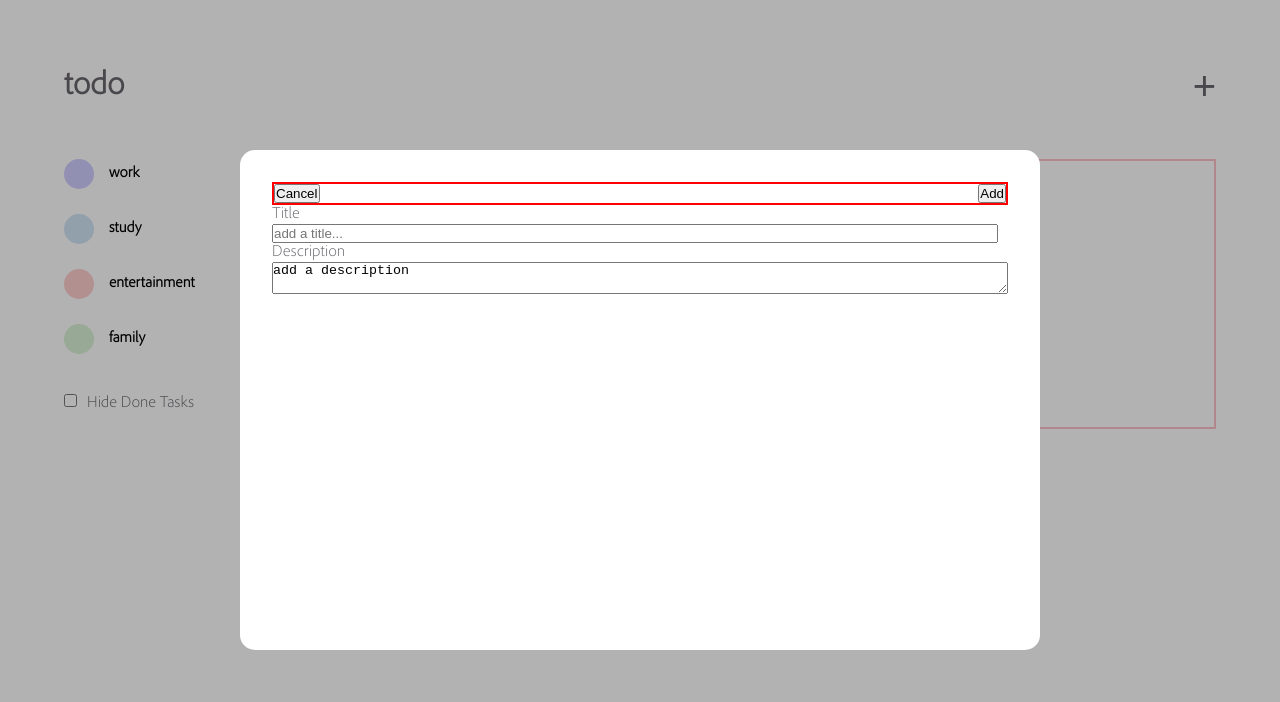
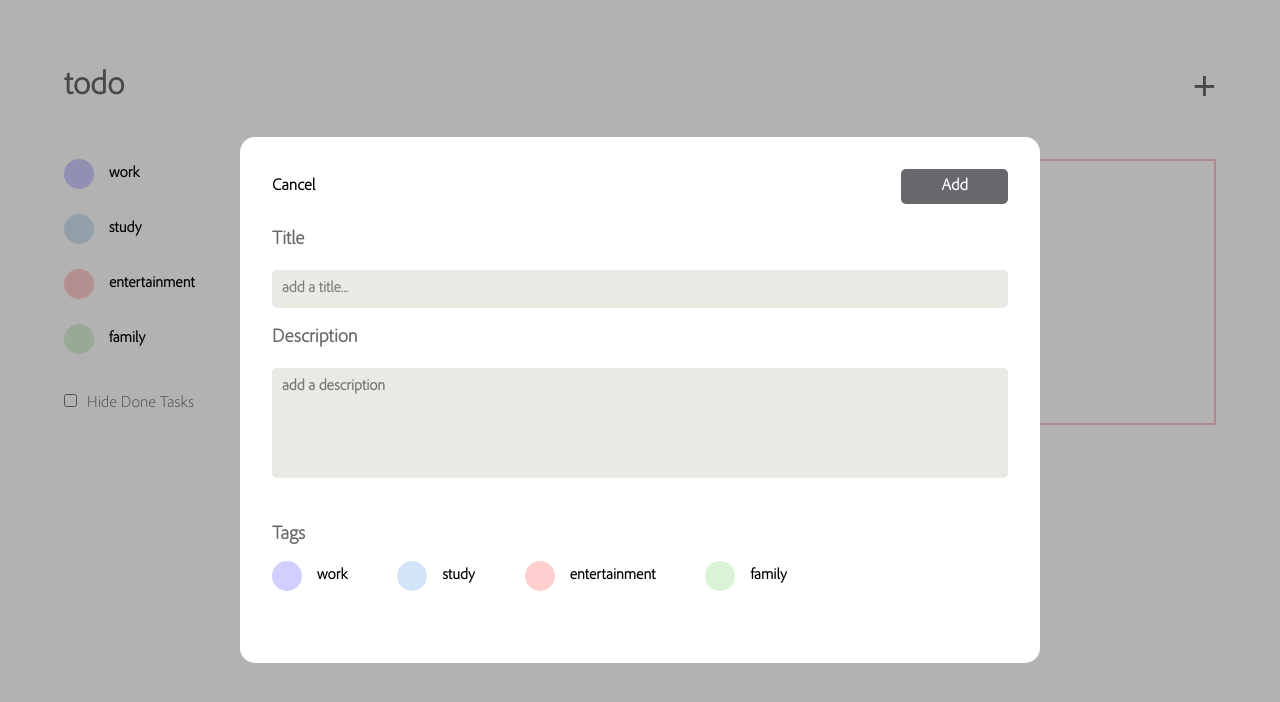
Before and after one commit to ludaalt/todoapp, a React (Create React App) app: page / in a window 1280 px wide. Both pictures are taken after a click on the button "Add New Todo". Shown: the top 702 px of the page. Built offline with nearby package versions, Linux system fonts and the light colour scheme; a web font is replaced by a local one.

Commit message:
styling of modal window

```diff
--- a/src/App.js
+++ b/src/App.js
@@ -23,13 +23,6 @@ function App() {
       completed: false},
   ]);
 
-  // const addTodoItem = (todo) => {
-  //   setTodos([...todos, {id: Date.now(), name: todo, completed: false}])
-  // }
-
-  // const deleteTodo = (id) => {
-  //   setTodos(todos.filter(item => item.id !== id))
-  // }
 
   const toggleDone = (id) => {
     setTodos(
@@ -48,6 +41,20 @@ function App() {
     setAddingTodo(value)
   }
 
+  const addNewTodo = (taskTitle, taskDescription) => {
+    setTodos(
+      todos.concat([
+        {
+          id: Date.now(),
+          title: taskTitle,
+          description: taskDescription,
+          categories: [],
+          completed: false
+        }
+      ])
+    )
+  }
+
   return (
     <Context.Provider value={{addTodo}}>
       <div className="app">
@@ -56,11 +63,10 @@ function App() {
           <Aside />
           <TodoList todos={todos} onToggle={toggleDone} />
 
-          {isAddingTodo && <AddTodoModal />}
+          {isAddingTodo && <AddTodoModal active={isAddingTodo} setActive={setAddingTodo} onCreateTask={addNewTodo} />}
         </div>
 
-        {/* <AddTodo addTodoItem={addTodoItem} /> */}
-        {/* <TodoList todos={todos} /> */}
+
       </div>
     </Context.Provider>
   );
--- a/src/components/AddTodoModal/AddTodoModal.js
+++ b/src/components/AddTodoModal/AddTodoModal.js
@@ -1,20 +1,58 @@
-// import {useState} from 'react'
-import s from './AddTodoModal.module.css'
+import {useState} from 'react'
+import s from './AddTodoModal.module.css';
 
-const AddTodoModal = () => {
+// import CategoryItem from '../CategoryItem/CategoryItem';
+import CategoryList from '../CategoryList/CategoryList'
+
+const AddTodoModal = ({active, setActive, onCreateTask}) => {
+
+    const [taskTitle, setTaskTitle] = useState('')
+    const [taskDescription, setTaskDescription] = useState('')
+
+    const submitHandler = (e) => {
+        e.preventDefault();
+
+        if(taskTitle.trim()) {
+            onCreateTask(taskTitle, taskDescription)
+            setTaskTitle('')
+            setActive(false)
+        }
+    }
+
     return (
-        <div className={s.modalWrap}>
-            <div className={s.modalBody}>
-                <form className={s.modalForm}>
+        <div className={s.modalWrap} onClick={() => setActive(false)}>
+            <div className={s.modalBody} onClick={e => e.stopPropagation()}>
+                <form className={s.modalForm} onSubmit={submitHandler}>
                     <label htmlFor="todoTitle">Title</label>
-                    <input id="todoTitle" type="text" placeholder="add a title..." />
+                    <input
+                        id="todoTitle"
+                        type="text"
+                        placeholder="add a title..."
+                        value={taskTitle}
+                        onChange={e => setTaskTitle(e.target.value) }
+                    />
+
+
                     <label htmlFor="todoDescription">Description</label>
-                    <textarea id="todoDescription">add a description</textarea>
+                    <textarea
+                        id="todoDescription"
+                        rows="5"
+                        placeholder="add a description"
+                        value={taskDescription}
+                        onChange={e => setTaskDescription(e.target.value)}
+                    ></textarea>
+
                     <div className={s.modalControl}>
-                        <button>Cancel</button>
-                        <button>Add</button>
+                        <button type="button" className={s.modalButtonCancel} onClick={() => setActive(false)}>Cancel</button>
+                        <button type="submit" className={s.modalButtonAdd}>Add</button>
                     </div>
                 </form>
+
+                <div>
+                    <h3>Tags</h3>
+                    <CategoryList titleItem={true} />
+                </div>
+
             </div>
         </div>
     )
--- a/src/components/AddTodoModal/AddTodoModal.module.css
+++ b/src/components/AddTodoModal/AddTodoModal.module.css
@@ -12,9 +12,12 @@
 }
 
 .modalBody {
+    display: flex;
+    flex-direction: column;
+    justify-content: space-between;
     width: 800px;
 
-    height: 500px;
+    max-height: 80vh;
 
     background-color: #fff;
     border-radius: 15px;
@@ -24,12 +27,85 @@
 .modalForm {
     display: flex;
     flex-direction: column;
+    margin-bottom: 45px;
+
+    /* border: 2px solid green; */
 }
 
 .modalControl {
     order: -1;
-    border: 2px solid red;
+    margin-bottom: 5px;
+
 
     display: flex;
     justify-content: space-between;
 }
+
+.modalWrap ul {
+    display: flex;
+    margin-top: 15px;
+    /* border: 2px solid yellow; */
+}
+
+.modalWrap ul li:not(:last-child) {
+    margin-right: 50px;
+}
+
+.modalControl button {
+    display: inline-block;
+    cursor: pointer;
+    border: none;
+    background: none;
+    font-family: inherit;
+    font-size: 16px;
+    font-weight: bold;
+    border-radius: 5px;
+}
+
+.modalControl .modalButtonCancel {
+    padding: 8px 40px 8px 0;
+}
+
+.modalControl .modalButtonAdd {
+    padding: 8px 40px;
+    background-color: #69666C;
+    color: #fff;
+}
+
+.modalForm label {
+    display: block;
+    font-size: 1.17em;
+    margin-block-start: 1em;
+    margin-block-end: 1em;
+
+    font-weight: bold;
+
+    /* border: 2px solid yellow; */
+}
+
+.modalForm input,
+.modalForm textarea {
+    width: 100%;
+    padding: 10px;
+    background-color: #ebe9e4;
+    border-radius: 5px;
+    border: none;
+
+    font-weight: bold;
+    font-family: 'Adobe';
+    font-size: 15px;
+    color: gray;
+}
+
+
+.modalForm input::placeholder {
+    font-weight: bold;
+    font-family: 'Adobe';
+    font-size: 15px;
+    color: gray;
+}
+
+.modalForm textarea {
+    resize: none;
+    color: gray;
+}
--- a/src/components/Aside/Aside.js
+++ b/src/components/Aside/Aside.js
@@ -1,20 +1,13 @@
 import { useState } from 'react';
 // import cl from 'classnames';
 import s from './Aside.module.css';
-import CategoryItem from '../CategoryItem/CategoryItem';
+import CategoryList from '../CategoryList/CategoryList';
 
 const Aside = () => {
-    const [categories, setCategories] = useState(['work', 'study', 'entertainment', 'family'])
 
     return (
         <aside>
-            <ul className={s.categoryList}>
-                {
-                    categories.map((item, index) => (<li key={index}>
-                        <CategoryItem item={item} titleItem={true}/>
-                    </li>))
-                }
-            </ul>
+            <CategoryList titleItem={true} />
 
             <form>
                 <input type="checkbox" id="checkbox" />
--- a/src/components/Aside/Aside.module.css
+++ b/src/components/Aside/Aside.module.css
@@ -3,61 +3,9 @@ aside {
     margin-right: 80px;
 }
 
-.categoryList {
-    margin-bottom: 40px;
-}
-
- .categoryList li {
-    /* padding: 5px 10px 5px 0;  */
-    cursor: pointer;}
-
-.categoryList li:not(:last-child) {
+aside li:not(:last-child) {
     margin-bottom: 25px;
 }
-
-.categoryList li span {
-    cursor: pointer;
-}
-
-/* .colorButton {
-    display: inline-block;
-    cursor: pointer;
-    border: none;
-    background: none;
-    padding: 10px;
-    text-align: right;
-
-    display: flex;
-    align-items: center;
-
-    font-family: 'Adobe';
-    font-size: 15px;
-    font-weight: bold;
-} */
-
-/* .category {
-    display: inline-block;
-    margin-right: 15px;
-    width: 30px;
-    height: 30px;
-    border-radius: 50%;
-}
-
-.categoryWork {
-    background-color: #D2CEFF;
-}
-
-.categoryStudy {
-    background-color: #D1E5F7;
-}
-
-.categoryEntertainment {
-    background-color: #FFCECE;
-}
-
-.categoryFamily {
-    background-color: #DAF2D6;
-} */
 
 form input {
     margin-right: 10px;
--- a/src/components/CategoryItem/CategoryItem.js
+++ b/src/components/CategoryItem/CategoryItem.js
@@ -14,6 +14,7 @@ const CategoryItem = ({item, titleItem}) => {
     return (
         <button className={s.colorButton}>
             <span className={classesToApply} aria-label="todo-category"></span>
+                {/* {titleItem && item} */}
                 {titleItem && item}
         </button>
     )
--- /dev/null
+++ b/src/components/CategoryList/CategoryList.js
@@ -0,0 +1,22 @@
+import { useState } from "react"
+
+import s from './CategoryList.module.css'
+import CategoryItem from "../CategoryItem/CategoryItem"
+
+const CategoryList = ({titleItem}) => {
+    const [categories, setCategories] = useState(['work', 'study', 'entertainment', 'family'])
+
+    return (
+
+        <ul className={s.categoryList}>
+                {
+                    categories.map((item, index) => (<li key={index}>
+                        <CategoryItem item={item} titleItem={titleItem} />
+                    </li>))
+                }
+        </ul>
+
+    )
+}
+
+export default CategoryList
--- /dev/null
+++ b/src/components/CategoryList/CategoryList.module.css
@@ -0,0 +1,12 @@
+.categoryList {
+    margin-bottom: 40px;
+}
+
+ .categoryList li {
+    /* padding: 5px 10px 5px 0;  */
+    cursor: pointer;
+}
+
+.categoryList li span {
+    cursor: pointer;
+}
--- a/src/components/TodoItem/TodoItem.js
+++ b/src/components/TodoItem/TodoItem.js
@@ -1,4 +1,4 @@
-import { useState } from 'react'
+import { useState, useEffect, useRef } from 'react'
 import s from './TodoItem.module.css';
 import cl from 'classnames';
 
@@ -13,13 +13,24 @@ const TodoItem = ({todo, onChangeDone}) => {
         todoClasses.push(s.done)
     }
 
+    const controlButton = useRef();
+
+    useEffect(() => {
+        document.onclick = function(e) {
+            if ( e.target != this.controlButton && isVisibleControls ) {
+                setVisibleControls(false)
+            };
+        };
+    });
+
     return (
         todo && <div className={todoClasses.join(' ')}>
             <header className={s.todoHeader}>
                 <h2>{ todo.title}</h2>
 
                 <div className={s.controlButtonWrap}>
-                    <button onClick={() => setVisibleControls(!isVisibleControls)} className={s.controlButton}></button>
+                    <button onClick={() => setVisibleControls(!isVisibleControls)} className={s.controlButton} ref={controlButton}>
+                    </button>
                     { isVisibleControls &&
                         <div className={s.controlButtonContent}>
                             <button className={s.controlButtonItem}>Edit</button>
@@ -29,7 +40,7 @@ const TodoItem = ({todo, onChangeDone}) => {
                 </div>
 
             </header>
-            <p>{todo.description}</p>
+            <p className={s.todoDescription}>{todo.description}</p>
 
             <div className={s.controlPanel}>
                 <ul className={s.todoCategories}>
--- a/src/components/TodoItem/TodoItem.module.css
+++ b/src/components/TodoItem/TodoItem.module.css
@@ -1,10 +1,11 @@
 .todoItem {
-    width: 45%;
+    max-width: 45%;
     background-color: #FFF9DE;
     border-radius: 15px;
     padding: 20px;
 
     font-family: 'AdobeBold';
+    display: inline-block;
 }
 
 .todoHeader {
@@ -28,7 +29,6 @@ p {
     display: flex;
     justify-content: space-between;
     align-items: center;
-    border: 2px solid orange;
 }
 
 
@@ -71,6 +71,8 @@ p {
     cursor: pointer;
     padding: 12px 100px 12px 15px;
     color: #69666C;
+    font-family: 'Adobe';
+    font-weight: bold;
 }
 
 .controlButtonItem:first-child {
@@ -82,18 +84,9 @@ p {
 }
 
 .todoCategories {
-    border: 2px solid red;
     display: flex;
 }
 
-/* .done {
-    color: red;
-    border: 2px solid red;
-} */
-
-/* .done h2 {
-    text-decoration: line-through;
-} */
 
 @keyframes doneTask {
     0%     { transform-origin:  0% 50%; transform:scaleX(0);  }
@@ -104,7 +97,7 @@ p {
     position: relative;
 }
 
-.done h2:after {
+.done h2::after {
     content: ' ';
     position: absolute;
     top: calc(50% - 1px);
@@ -114,3 +107,7 @@ p {
     height: 2px;
     animation: doneTask .75s ease-in-out forwards;
 }
+
+.done .todoDescription {
+    text-decoration: line-through;
+}
--- a/src/components/TodoList/TodoList.module.css
+++ b/src/components/TodoList/TodoList.module.css
@@ -1,4 +1,33 @@
 .todoList {
     border: 2px solid pink;
-    min-width: 80%;
+
+    /* display: grid;
+    gap: 10px;
+    grid-template-columns: repeat(auto-fill, minmax(550px, 1fr));
+    grid-template-rows: masonry;
+    align-tracks: end, start, end, space-between; */
+
+    display: flex;
+    align-items: flex-start;
+
+
+
 }
+
+.todoList > div {
+
+    /* max-width: 45%; */
+    border: 2px solid red;
+    /* display: grid;
+
+    grid-template-rows: auto; */
+
+    /* break-inside: avoid; */
+    /* display: grid;
+    grid-template-rows: 1fr auto; */
+}
+
+.todoList > div:nth-child(2) {
+    border: 2px solid green;
+
+}
```
